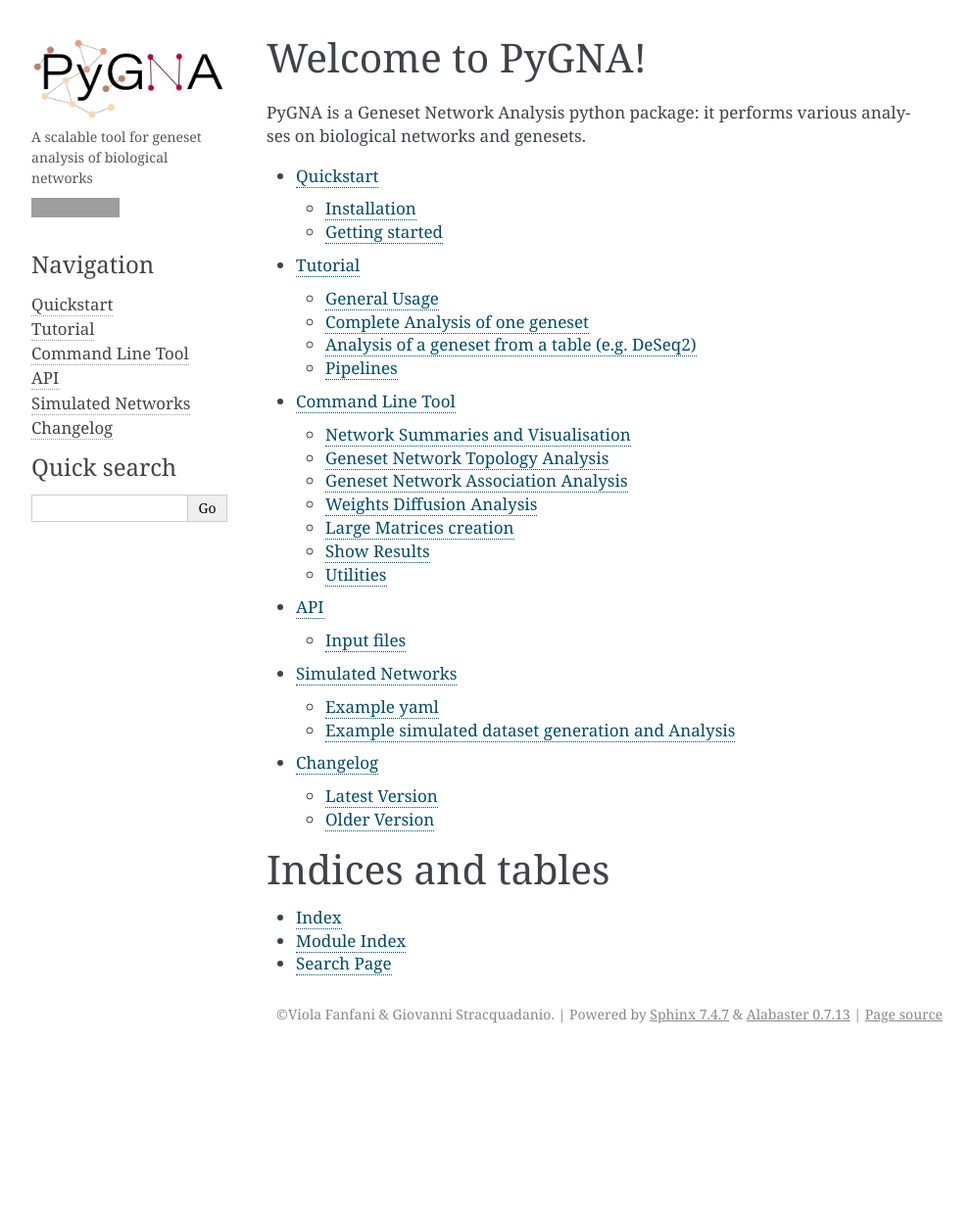
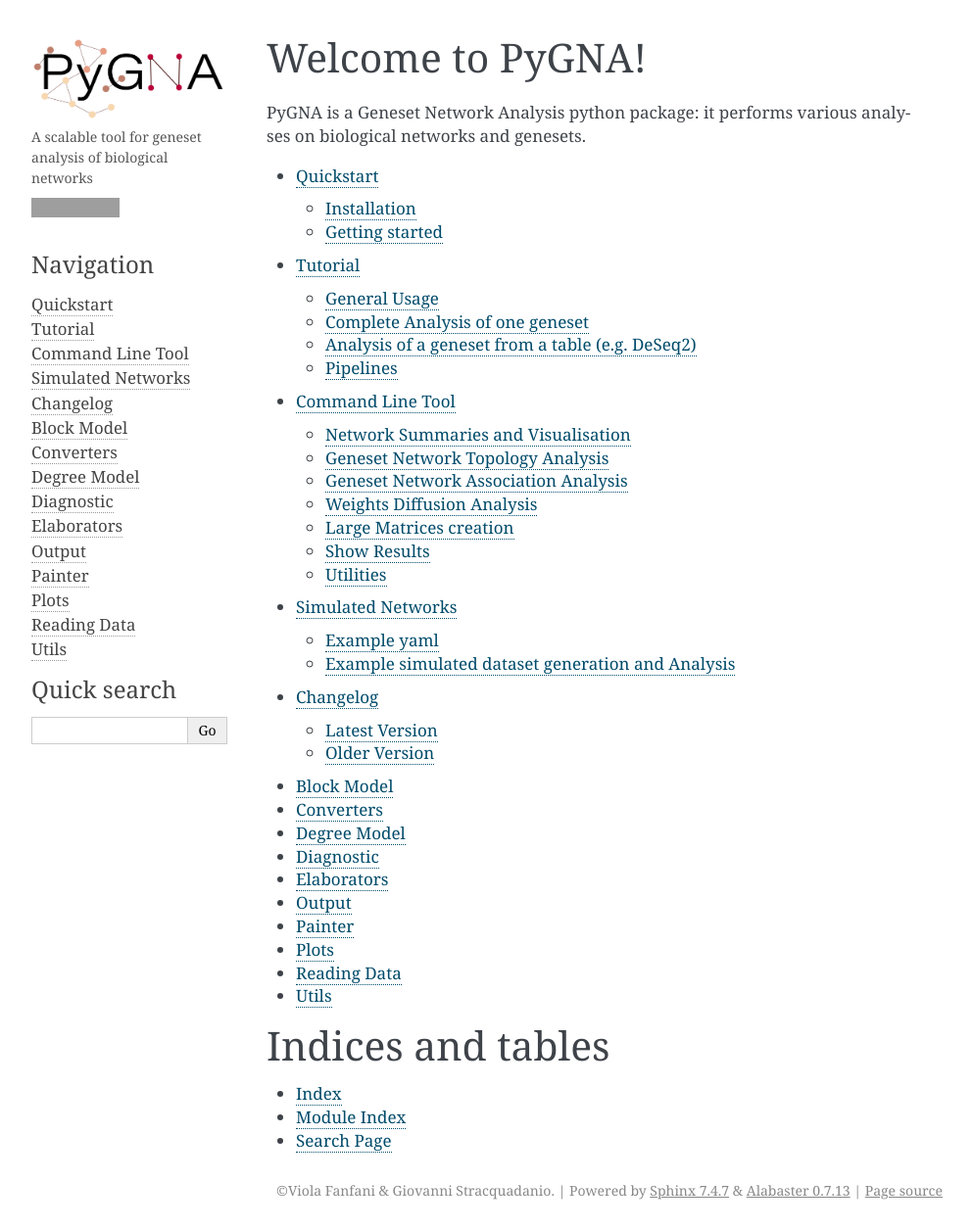
Before and after one commit to stracquadaniolab/pygna, a Sphinx documentation site: the page built from docs/index.rst, in a window 1280 px wide and 1255 px high. Shown: the whole window at 98% size, without its empty margins (148-1141 px from the left). Built offline with Sphinx 7.4.7, drawn with Linux system fonts in a browser that asks for light colours; grey boxes are pictures that could not be loaded.

Commit message:
added documentation

```diff
--- /dev/null
+++ b/docs/elaborators.rst
@@ -0,0 +1,4 @@
+Elaborators
+===========
+
+.. autoclass:: pygna.elaborators.TableElaboration
--- a/docs/index.rst
+++ b/docs/index.rst
@@ -14,9 +14,21 @@ PyGNA is a Geneset Network Analysis python package: it performs various analyses
     quickstart
     tutorial
     CLI
-    API
     simulations
     changelog
+    block_model
+    converters
+    degree_model
+    diagnostic
+    elaborators
+    output
+    painter
+    plots
+    reading_class
+    statistical_comparison
+    statistical_diffusion
+    statistical_test
+    utils
 
 Indices and tables
 ==================
```
Also changed, not shown: docs/block_model.rst (added, +16 -0 lines), docs/converters.rst (added, +17 -0 lines), docs/degree_model.rst (added, +17 -0 lines), docs/diagnostic.rst (added, +11 -0 lines), docs/output.rst (added, +10 -0 lines), docs/painter.rst (added, +12 -0 lines), docs/plots.rst (added, +8 -0 lines), docs/reading_class.rst (added, +19 -0 lines), docs/utils.rst (added, +15 -0 lines), docs/statistical_comparison.rst (added), docs/statistical_diffusion.rst (added), docs/statistical_test.rst (added).
